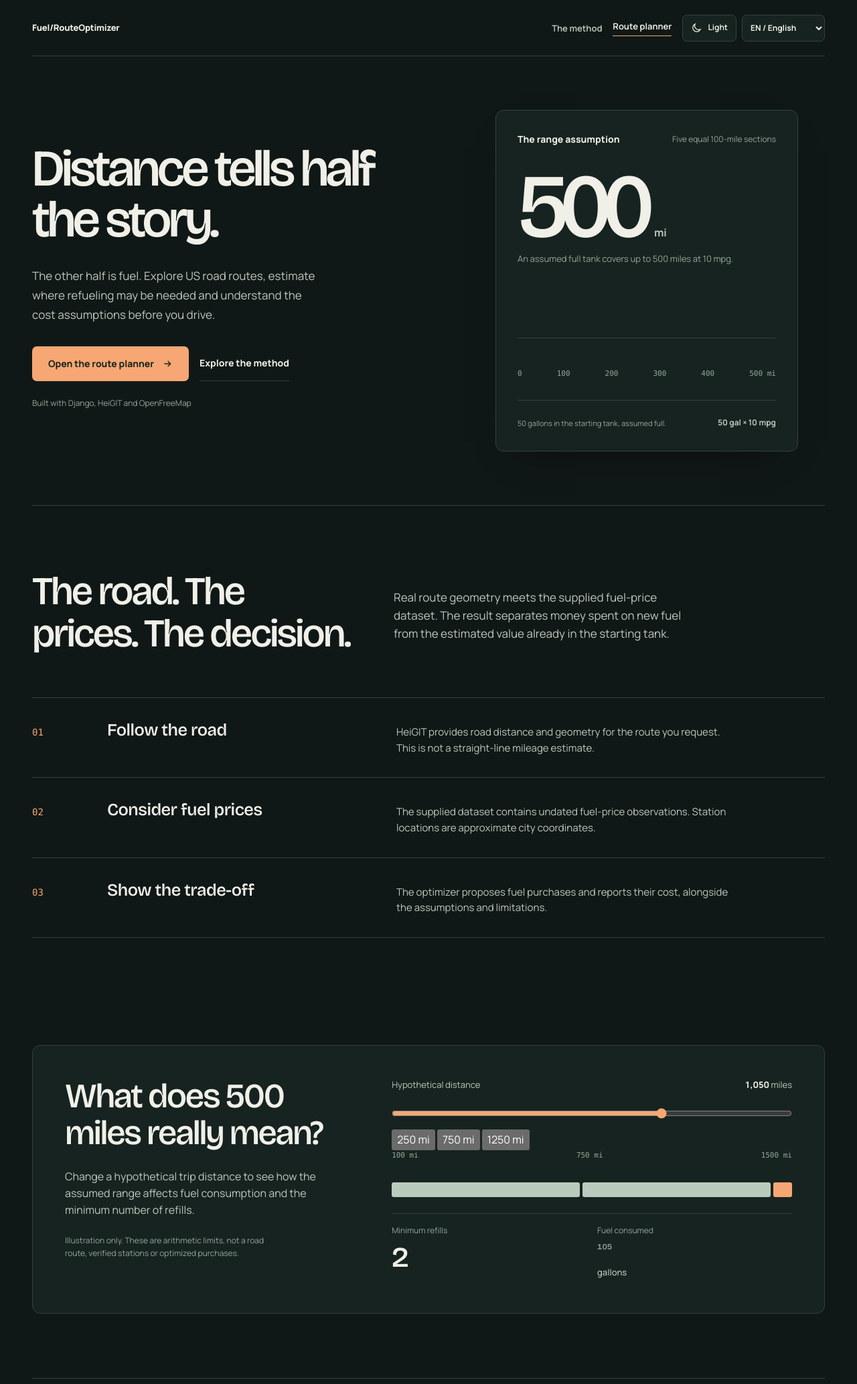
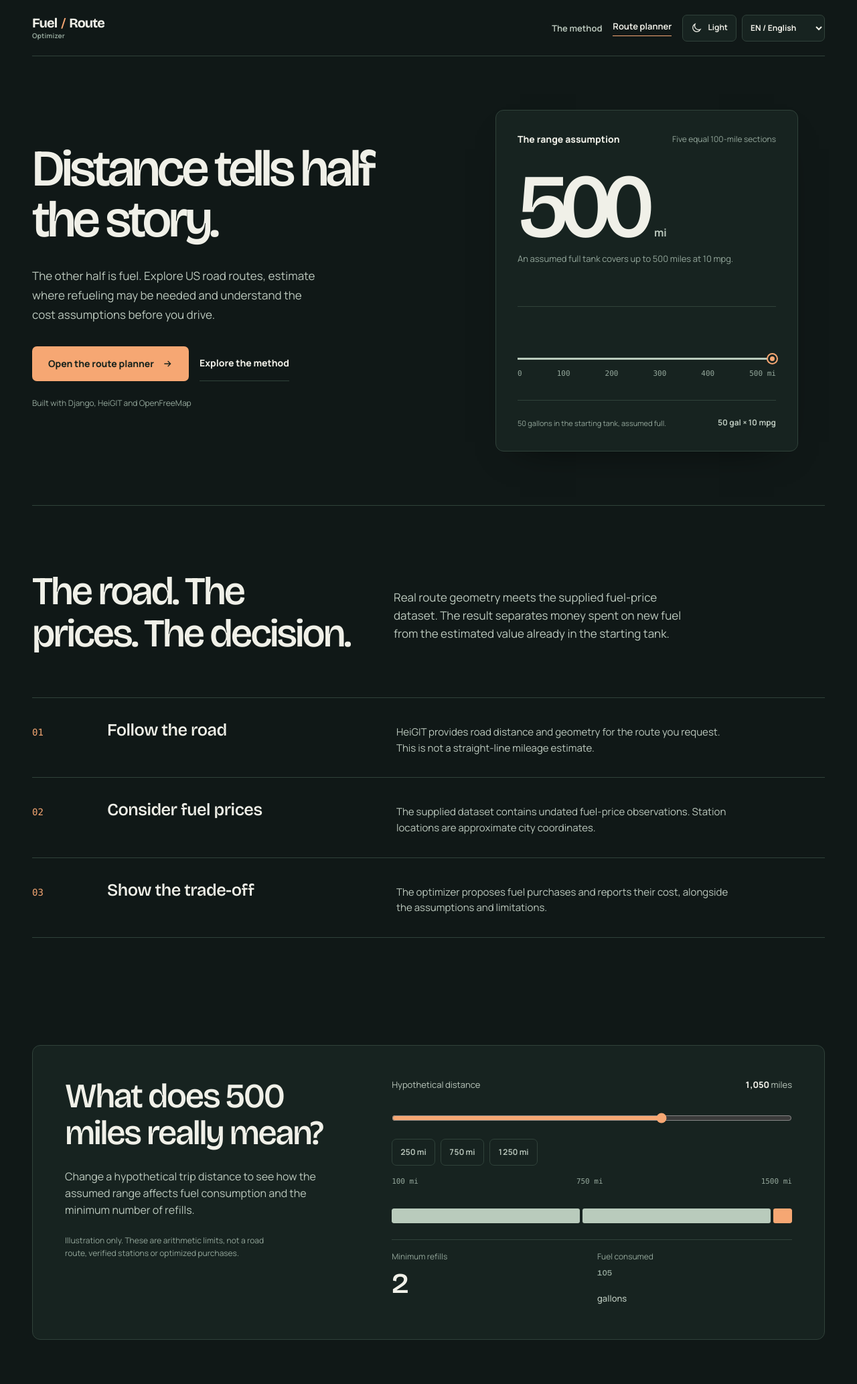
Before and after one commit to AgustinWojtyszyn/fuel-route-optimizer, a Python web app: template routes/templates/routes/landing.html in a window 1280 px wide. Shown: the top 2066 px of the page at 67% size. Run offline with Jinja, Linux system fonts and the light colour scheme; the template is opened without the code that fills it, so the values that code supplies are empty.

Commit message:
design(hallmark): refine typographic brand, calibrated range instrument and interactive presets

```diff
--- a/routes/static/routes/landing.css
+++ b/routes/static/routes/landing.css
@@ -39,9 +39,12 @@ svg{display:block}
 .visually-hidden{position:absolute;width:1px;height:1px;overflow:hidden;clip-path:inset(50%);white-space:nowrap}
 .page-shell{max-width:var(--max-content);padding-inline:var(--space-7);margin-inline:auto}
 .site-nav{min-height:84px;display:flex;align-items:center;justify-content:space-between;gap:var(--space-5);border-bottom:1px solid var(--line)}
-.wordmark{display:inline-flex;align-items:center;gap:var(--space-3);font-size:13px;font-weight:800;letter-spacing:-.015em;white-space:nowrap}
-.wordmark__icon{width:42px;height:42px;display:grid;place-items:center;border:1px solid var(--line);border-radius:var(--radius-sm);background:var(--surface-raised)}
-.wordmark__icon img{width:30px;height:30px;object-fit:contain}
+.wordmark{display:inline-flex;align-items:center;min-width:0;text-decoration:none}
+.brand-type{display:flex;flex-direction:column;align-items:flex-start;gap:3px;line-height:1}
+.brand-type__main{font:720 20px/1 var(--font-display);letter-spacing:-.048em;white-space:nowrap}
+.brand-type__slash{display:inline-block;padding-inline:6px;color:var(--accent);font-weight:500}
+.brand-type__sub{font:690 10px/1.3 var(--font-body);color:var(--text-muted);letter-spacing:.015em}
+.wordmark:hover .brand-type__main{color:var(--accent-hover)}
 .nav-right{display:flex;align-items:center;gap:var(--space-4)}
 .nav-link{font-size:13px;font-weight:650;color:var(--text-subtle)}
 .nav-link:hover{color:var(--text)}
@@ -71,12 +74,12 @@ svg{display:block}
 .instrument__number strong{font:520 clamp(6rem,10.5vw,10rem)/.87 var(--font-display);letter-spacing:-.09em;font-variant-numeric:tabular-nums}
 .instrument__number span{font-size:16px;font-weight:700;color:var(--text-subtle)}
 .instrument__caption{margin:var(--space-2) 0 var(--space-6);font-size:13px;color:var(--text-muted)}
-.instrument__track{position:relative;padding:30px 0 var(--space-6);margin-top:auto}
+.instrument__track{position:relative;padding:var(--space-7) 0 var(--space-6);margin-top:auto}
 .instrument__track::before{content:"";position:absolute;top:0;left:0;right:0;border-top:1px solid var(--line)}
-.instrument__glyph{display:grid;grid-template-columns:repeat(5,minmax(0,1fr));gap:3px;height:65px;align-items:end}
-.instrument__glyph>span{position:relative;display:block;height:var(--h);border-radius:2px 2px 0 0;background:var(--path)}
-.instrument__glyph>span:last-child{background:var(--accent)}
-.instrument__ruler{display:flex;justify-content:space-between;margin-top:var(--space-4);gap:var(--space-2);color:var(--text-muted);font:500 11px/1.4 var(--font-measure)}
+.instrument__scale{position:relative;width:100%;height:45px;display:block}
+.instrument__scale-rail{position:absolute;inset:auto 0 13px 0;height:3px;background:var(--path)}
+.instrument__scale-point{position:absolute;right:-1px;bottom:8px;width:13px;height:13px;border-radius:50%;border:3px solid var(--surface-raised);box-shadow:0 0 0 2px var(--accent);background:var(--accent)}
+.instrument__ruler{display:flex;justify-content:space-between;gap:var(--space-1);color:var(--text-muted);font:500 11px/1.4 var(--font-measure);font-variant-numeric:tabular-nums}
 .instrument__bottom{display:flex;align-items:center;justify-content:space-between;gap:var(--space-3);padding-top:var(--space-5);border-top:1px solid var(--line)}
 .instrument__bottom span{color:var(--text-muted);font-size:11px;max-width:38ch}
 .instrument__bottom strong{font-size:12px;color:var(--text-subtle);font-weight:700;white-space:nowrap}
@@ -97,7 +100,11 @@ svg{display:block}
 .lab__work{min-width:0;display:flex;flex-direction:column;justify-content:center}
 .lab__label{display:flex;justify-content:space-between;gap:var(--space-3);color:var(--text-subtle);font-size:13px}
 .lab__label output{color:var(--text);font-weight:760;font-variant-numeric:tabular-nums}
-.lab__slider{width:100%;margin:var(--space-5) 0 var(--space-4);accent-color:var(--accent);cursor:pointer}
+.lab__slider{width:100%;margin:var(--space-5) 0 var(--space-4);accent-color:var(--accent);cursor:pointer;min-height:30px}
+.lab__presets{display:flex;gap:var(--space-2);align-items:center;flex-wrap:wrap;margin-bottom:var(--space-4)}
+.lab__preset{min-height:40px;padding:var(--space-2) var(--space-3);border:1px solid var(--line);border-radius:var(--radius-sm);background:transparent;color:var(--text-subtle);font:650 12px/1.3 var(--font-body);font-variant-numeric:tabular-nums;transition:background-color .16s ease-out,color .16s ease-out,border-color .16s ease-out}
+.lab__preset:hover{background:var(--surface-soft);color:var(--text);border-color:var(--text-muted)}
+.lab__preset[aria-pressed="true"]{background:var(--surface-soft);color:var(--text);border-color:var(--accent)}
 .lab__scale{display:flex;justify-content:space-between;gap:var(--space-2);font:500 11px/1.5 var(--font-measure);color:var(--text-muted)}
 .lab__segments{display:flex;gap:var(--space-1);height:22px;width:100%;margin:var(--space-6) 0 var(--space-5)}
 .lab__segment{min-width:0;background:var(--path);border-radius:3px;position:relative}
@@ -115,6 +122,11 @@ svg{display:block}
 .footer a{color:var(--text-subtle);text-decoration:underline;text-underline-offset:3px}
 @media(max-width:1100px){.page-shell{padding-inline:var(--space-6)}.hero{gap:var(--space-7)}.hero h1{font-size:clamp(3.45rem,6vw,5.4rem)}.instrument{min-height:480px}.method__heading{gap:var(--space-7)}}
 @media(max-width:800px){.hero{grid-template-columns:minmax(0,1fr);min-height:0;padding-block:var(--space-7);gap:var(--space-7)}.hero h1{max-width:15ch}.instrument{min-height:440px}.method__heading,.lab__frame{grid-template-columns:minmax(0,1fr);gap:var(--space-6)}.method{padding-block:var(--space-8)}.method__heading{margin-bottom:var(--space-7)}.lab__frame{padding:var(--space-6)}.nav-link--method{display:none}}
-@media(max-width:560px){.page-shell{padding-inline:var(--space-4)}.site-nav{min-height:72px;gap:var(--space-2)}.wordmark{font-size:11px;gap:var(--space-2)}.wordmark__icon{width:34px;height:34px}.wordmark__icon img{width:26px;height:26px}.nav-right{gap:var(--space-2)}.nav-link--planner{display:none}.theme-toggle{padding:var(--space-2);min-height:38px}.theme-toggle .theme-text{display:none}.locale-select{max-width:92px;min-width:78px;height:38px;font-size:11px}.hero h1{font-size:clamp(3rem,11vw,4.4rem)}.hero__intro{font-size:15px}.hero__actions{gap:var(--space-3)}.action{min-height:48px;font-size:13px}.instrument{padding:var(--space-5);min-height:410px}.instrument__number strong{font-size:6rem}.instrument__bottom{align-items:start;flex-direction:column}.method-row{grid-template-columns:40px minmax(0,1fr);gap:var(--space-2) var(--space-4)}.method-row p{grid-column:2}.lab{padding-block:var(--space-6)}.lab__frame{padding:var(--space-5)}.lab__results{gap:var(--space-3)}.close{flex-direction:column;align-items:start}.footer{flex-direction:column;align-items:start;gap:var(--space-3)}}
-@media(max-width:390px){.site-nav{gap:var(--space-1)}.wordmark{white-space:normal;gap:var(--space-2)}.wordmark__icon{flex:0 0 30px;width:30px;height:30px}.wordmark__icon img{width:24px;height:24px}.wordmark>span:last-child{font-size:10px;max-width:92px;line-height:1.18}.nav-right{gap:var(--space-1)}.toolbar{gap:var(--space-1)}.locale-select{max-width:77px;min-width:70px;font-size:10px;padding-inline:var(--space-1)}}
+@media(max-width:560px){.page-shell{padding-inline:var(--space-4)}.site-nav{min-height:72px;gap:var(--space-2)}.brand-type__main{font-size:17px}.brand-type__sub{font-size:10px}.nav-right{gap:var(--space-2)}.nav-link--planner{display:none}.theme-toggle{padding:var(--space-2);min-height:38px}.theme-toggle .theme-text{display:none}.locale-select{max-width:92px;min-width:78px;height:38px;font-size:11px}.hero h1{font-size:clamp(3rem,11vw,4.4rem)}.hero__intro{font-size:15px}.hero__actions{gap:var(--space-3)}.action{min-height:48px;font-size:13px}.instrument{padding:var(--space-5);min-height:410px}.instrument__number strong{font-size:6rem}.instrument__bottom{align-items:start;flex-direction:column}.method-row{grid-template-columns:40px minmax(0,1fr);gap:var(--space-2) var(--space-4)}.method-row p{grid-column:2}.lab{padding-block:var(--space-6)}.lab__frame{padding:var(--space-5)}.lab__results{gap:var(--space-3)}.close{flex-direction:column;align-items:start}.footer{flex-direction:column;align-items:start;gap:var(--space-3)}}
+@media(max-width:390px){.site-nav{gap:var(--space-1)}.brand-type__main{font-size:15px}.brand-type__slash{padding-inline:4px}.brand-type__sub{font-size:9px}.nav-right{gap:var(--space-1)}.toolbar{gap:var(--space-1)}.locale-select{max-width:77px;min-width:70px;font-size:10px;padding-inline:var(--space-1)}}
+.action,.theme-toggle,.nav-link,.locale-select{transition:color .2s ease-out,background-color .2s ease-out,border-color .2s ease-out}
+.action:active,.theme-toggle:active,.lab__preset:active{transform:translateY(1px)}
+.instrument__title,.instrument__caption{max-width:54ch}
+.lab__segments{overflow:hidden;border-radius:3px}
+@media(hover:hover){.wordmark:hover .brand-type__main{color:var(--accent-hover)}}
 @media(prefers-reduced-motion:reduce){*,*::before,*::after{scroll-behavior:auto!important;animation-duration:.01ms!important;transition-duration:0ms!important}}
```
